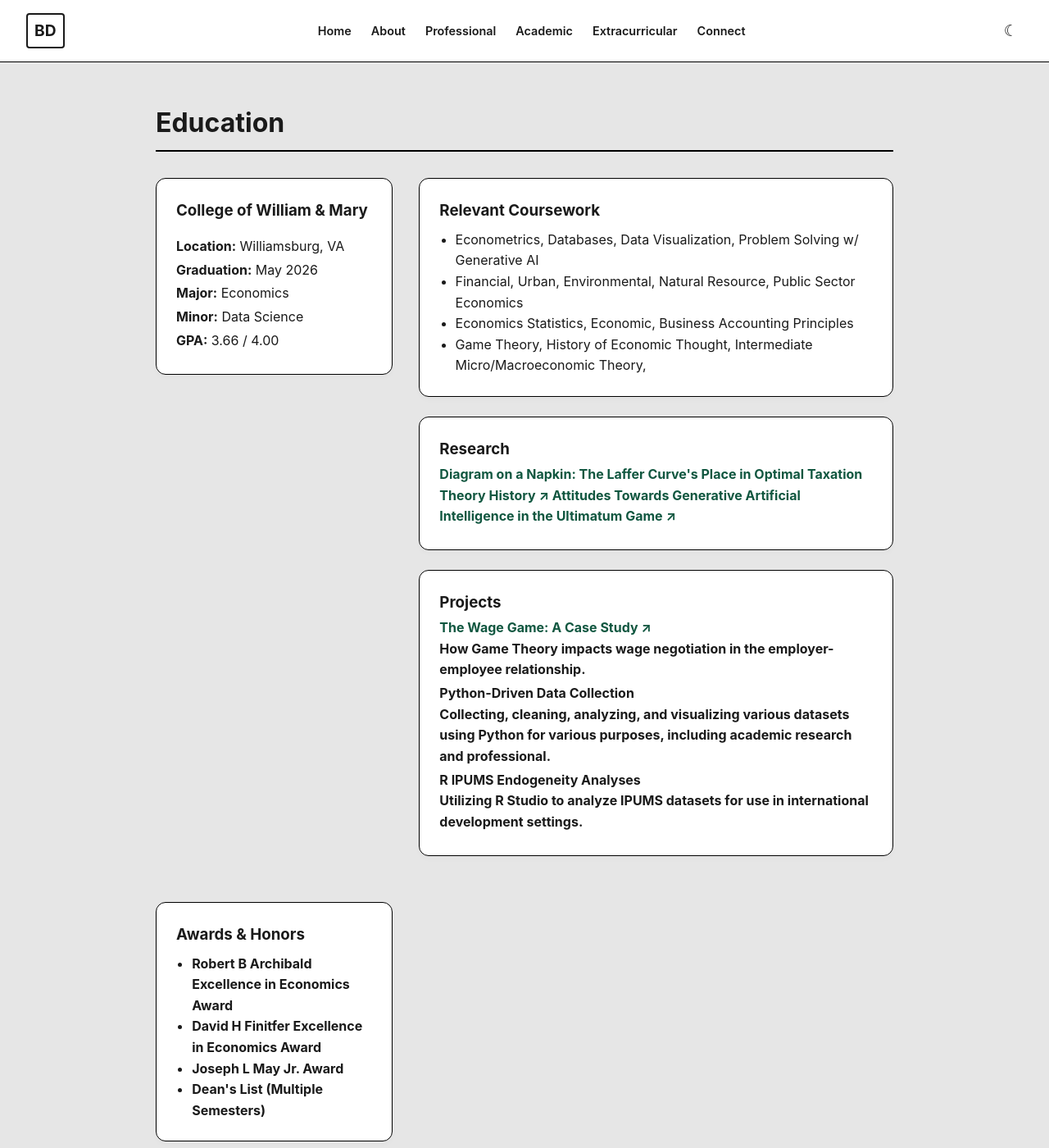
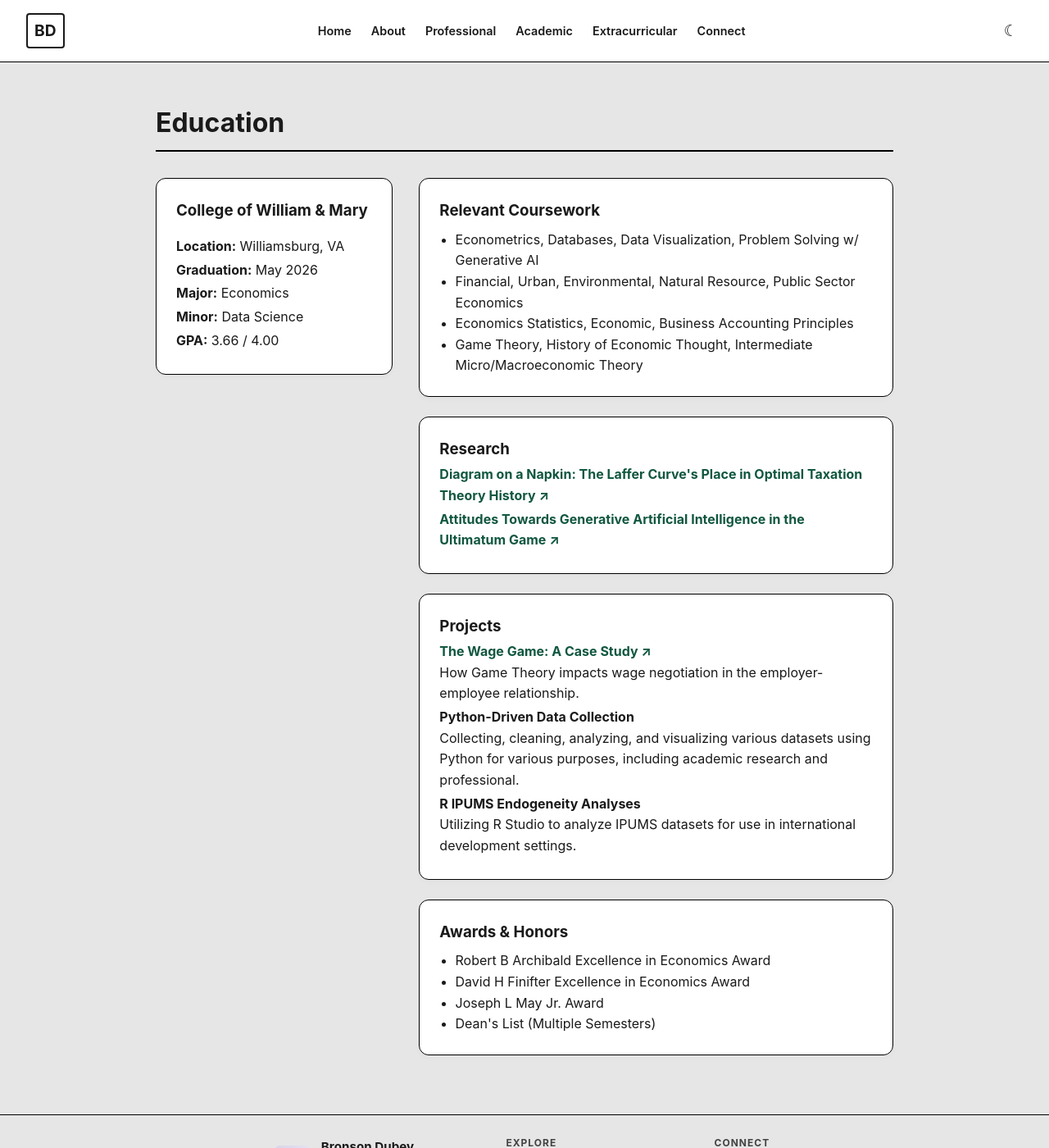
Before and after one commit to bxdubey/github.io, a Jekyll site: the page built from academic.html, in a window 1280 px wide and 1400 px high. Shown: the whole window at 82% size. Built offline with Jekyll 4.4.1, drawn with Linux system fonts in a browser that asks for light colours.

Commit message:
Refactor academic.html for clarity and corrections
Updated coursework and project descriptions for clarity. Fixed links and corrected award names.

```diff
--- a/academic.html
+++ b/academic.html
@@ -22,25 +22,28 @@ permalink: /academic/
         <div class="job-block">
             <h3>Relevant Coursework</h3>
             <ul>
-                <li>Econometrics, Databases, Data Visualization, Problem Solving w/ Generative AI </li>
-                <li>Financial, Urban, Environmental, Natural Resource, Public Sector Economics </li>
+                <li>Econometrics, Databases, Data Visualization, Problem Solving w/ Generative AI</li>
+                <li>Financial, Urban, Environmental, Natural Resource, Public Sector Economics</li>
                 <li>Economics Statistics, Economic, Business Accounting Principles</li>
-                <li>Game Theory, History of Economic Thought, Intermediate Micro/Macroeconomic Theory, </li>
+                <li>Game Theory, History of Economic Thought, Intermediate Micro/Macroeconomic Theory</li>
             </ul>
         </div>
 
-        <div class="job-block">
+<div class="job-block">
             <h3>Research</h3>
             <p>
                 <strong>
-                    <a href="{{ '/assets/ECON 446 Final.pdf' | relative_url }}" target="_blank">
+                    <a href="{{ '/assets/ECON%20446%20Final.pdf' | relative_url }}" target="_blank">
                         Diagram on a Napkin: The Laffer Curve's Place in Optimal Taxation Theory History ↗
                     </a>
-
+                </strong>
+            </p>
+            <p>
                 <strong>
-                    <a href="{{ '/assets/ECON 409 Final.pdf' | relative_url }}" target="_blank">
+                    <a href="{{ '/assets/ECON%20409%20Final.pdf' | relative_url }}" target="_blank">
                         Attitudes Towards Generative Artificial Intelligence in the Ultimatum Game ↗
                     </a>
+                </strong>
             </p>
         </div>
 
@@ -48,31 +51,27 @@ permalink: /academic/
             <h3>Projects</h3>
             <p>
                 <strong>
-                    <a href="{{ '/assets/Ch 3 Case Study.pdf' | relative_url }}" target="_blank">
+                    <a href="{{ '/assets/Ch%203%20Case%20Study.pdf' | relative_url }}" target="_blank">
                         The Wage Game: A Case Study ↗
                     </a>
                 </strong><br>
                 How Game Theory impacts wage negotiation in the employer-employee relationship.
+            </p> <p>
+                <strong>Python-Driven Data Collection</strong><br>
+                Collecting, cleaning, analyzing, and visualizing various datasets using Python for various purposes, including academic research and professional.
+            </p>
 
-            <p><strong>Python-Driven Data Collection</strong><br>
-            Collecting, cleaning, analyzing, and visualizing various datasets using Python for various purposes, including academic research and professional.</p>
-
-            <p><strong>R IPUMS Endogeneity Analyses</strong><br>
-            Utilizing R Studio to analyze IPUMS datasets for use in international development settings.</p>
-        </div>
-
+            <p>
+                <strong>R IPUMS Endogeneity Analyses</strong><br>
+                Utilizing R Studio to analyze IPUMS datasets for use in international development settings.
             </p>
         </div>
-
         <div class="job-block">
             <h3>Awards & Honors</h3>
             <ul>
                 <li>Robert B Archibald Excellence in Economics Award</li>
-                <li>David H Finitfer Excellence in Economics Award</li>
+                <li>David H Finifter Excellence in Economics Award</li>
                 <li>Joseph L May Jr. Award</li>
                 <li>Dean's List (Multiple Semesters)</li>
             </ul>
         </div>
-
-    </div>
-</div>
```
